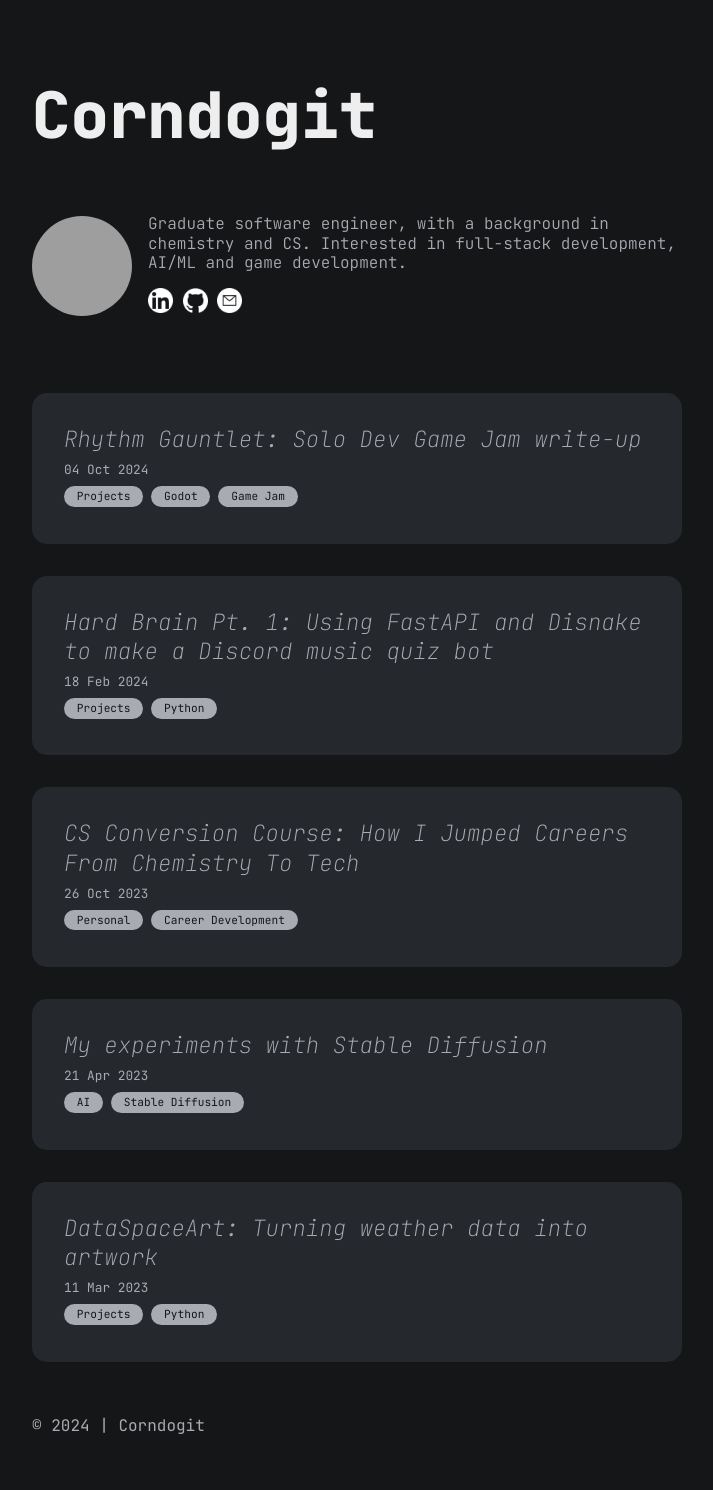
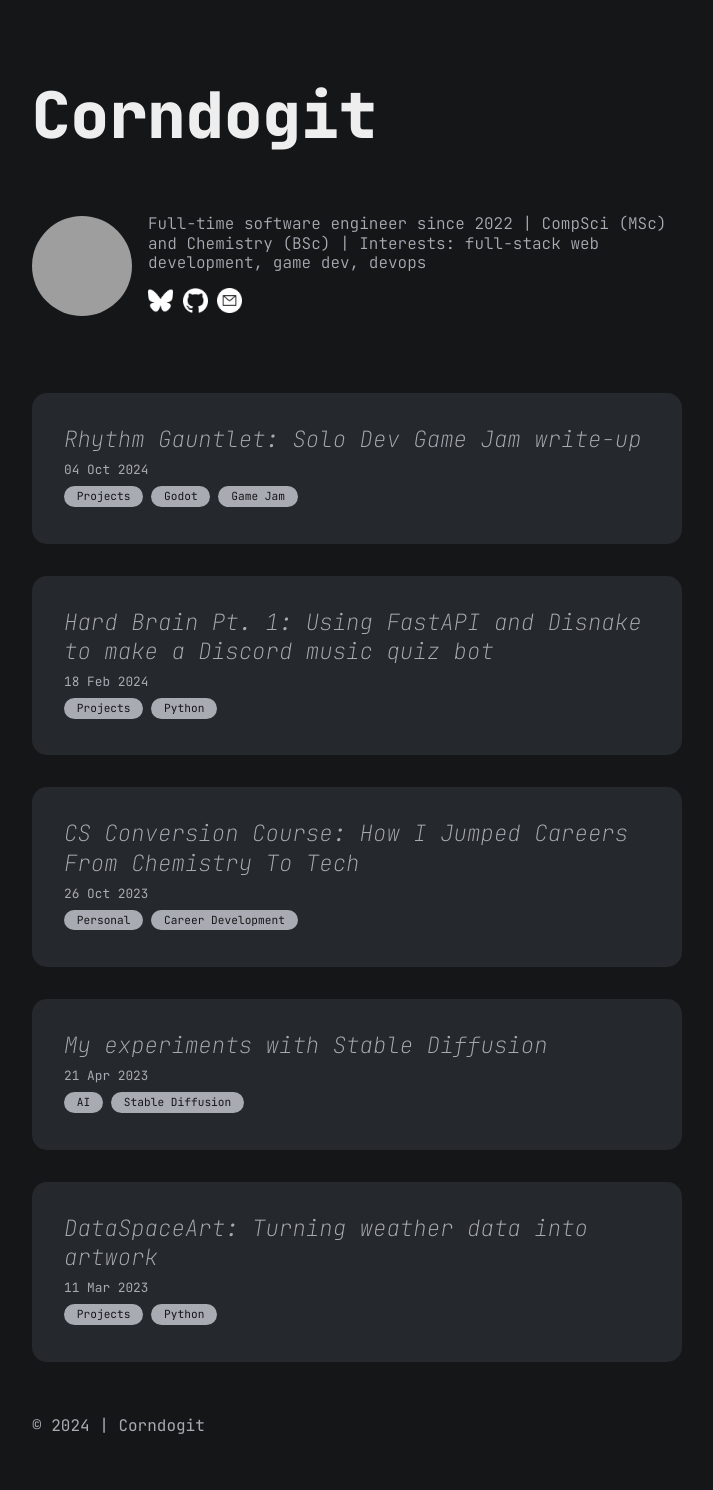
Before and after one commit to corndogit/corndogit-website, a Jekyll site: the page built from index.md, in a window 1280 px wide. Shown: the whole page, without its empty margins (283-996 px from the left). Built offline with Jekyll 4.4.1, drawn with Linux system fonts in a browser that asks for light colours; grey boxes are pictures that could not be loaded.

```diff
--- a/_data/author.yml
+++ b/_data/author.yml
@@ -1,12 +1,14 @@
 name: Nathan Brenton
 dp: https://avatars.githubusercontent.com/u/101812777?v=4
 description: "
-Graduate software engineer, with a background in chemistry and CS. Interested in full-stack development, AI/ML and game development.
+Full-time software engineer since 2022 |
+CompSci (MSc) and Chemistry (BSc) |
+Interests: full-stack web development, game dev, devops
 "
 email: admin@corndogit.dev
 contact:
-  - title: linkedin
-    url: https://www.linkedin.com/in/nathan-brenton
+  - title: bluesky
+    url: https://bsky.app/profile/corndogit.dev
   - title: github
     url: https://github.com/corndogit
   - title: email
```
Also changed, not shown: assets/icons/bluesky.png (added).
